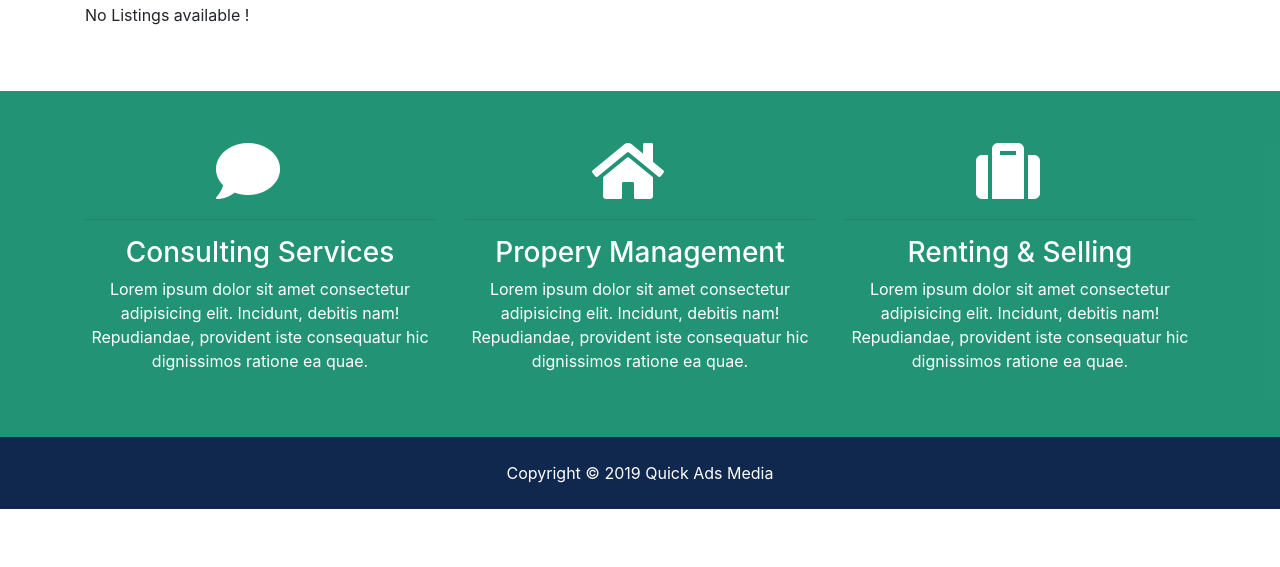
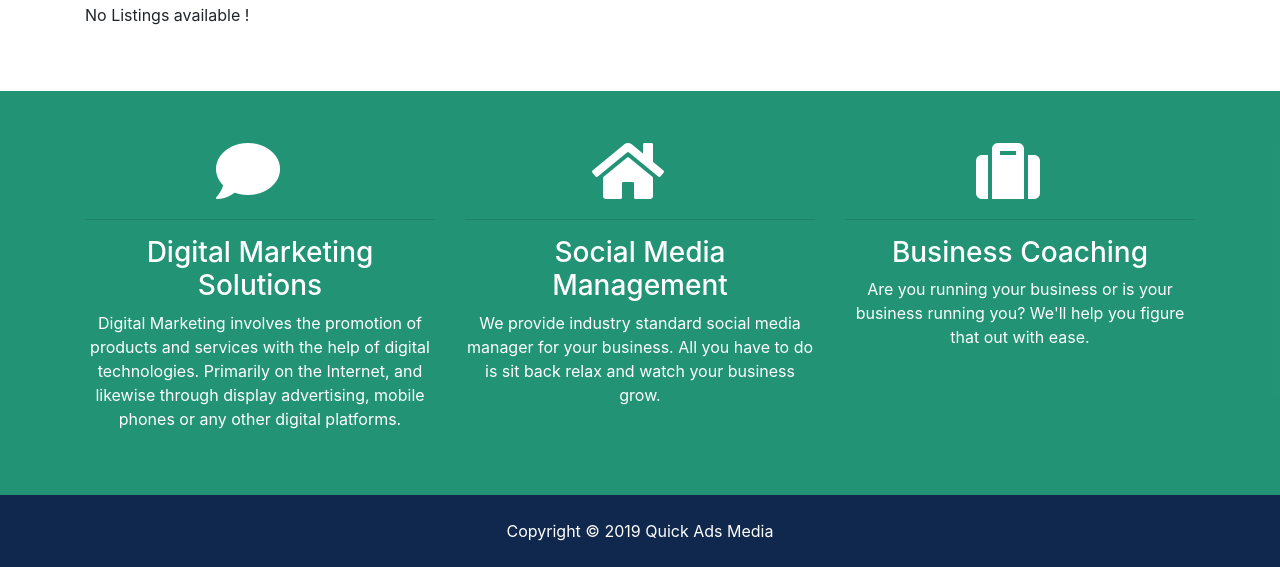
Before and after one commit to rdhananjay7/django-bizz-admin, a Django app: page / in a window 1280 px wide. Shown: the part 873-1440 px from the top of the page. Before the commit the page ends 1382 px from the top, so only its background shows below. Run offline with Django 3.2, Linux system fonts and the light colour scheme; data that the repository does not hold is empty; some libraries are stand-ins or nearby versions.

Commit message:
Updated all the Lorem Ipsum content across the html files

```diff
--- a/contacts/views.py
+++ b/contacts/views.py
@@ -12,7 +12,7 @@ def contact(request):
     phone = request.POST['phone']
     message = request.POST['message']
     user_id = request.POST['user_id']
-    listing_email = request.POST['listing_email']
+    #listing_email = request.POST['listing_email']
 
     #  Check if user has made inquiry already
     if request.user.is_authenticated:
@@ -31,7 +31,7 @@ def contact(request):
     #   'Property Listing Inquiry',
     #   'There has been an inquiry for ' + listing + '. Sign into the admin panel for more info',
     #   'traversy.brad@gmail.com',
-    #   [realtor_email, 'techguyinfo@gmail.com'],
+    #   [listing_email, 'techguyinfo@gmail.com'],
     #   fail_silently=False
     # )
 
--- a/templates/accounts/dashboard.html
+++ b/templates/accounts/dashboard.html
@@ -38,12 +38,12 @@
         <div class="col-md-12">
           <h2>Welcome {{ user.first_name }}</h2>
           {% if contacts %}
-            <p>Here are the property listings that you have inquired about</p>
+            <p>Here are the business listings that you have inquired about</p>
             <table class="table">
               <thead>
                 <tr>
                   <th scope="col">#</th>
-                  <th scope="col">Property</th>
+                  <th scope="col">Business Listing</th>
                   <th></th>
                 </tr>
               </thead>
--- a/templates/pages/index.html
+++ b/templates/pages/index.html
@@ -110,26 +110,20 @@
             <div class="col-md-4">
                 <i class="fas fa-comment fa-4x mr-4"></i>
                 <hr>
-                <h3>Consulting Services</h3>
-                <p>Lorem ipsum dolor sit amet consectetur adipisicing elit. Incidunt, debitis nam! Repudiandae,
-                    provident iste consequatur
-                    hic dignissimos ratione ea quae.</p>
+                <h3>Digital Marketing Solutions</h3>
+                <p>Digital Marketing involves the promotion of products and services with the help of digital technologies. Primarily on the Internet, and likewise through display advertising, mobile phones or any other digital platforms.</p>
             </div>
             <div class="col-md-4">
                 <i class="fas fa-home fa-4x mr-4"></i>
                 <hr>
-                <h3>Propery Management</h3>
-                <p>Lorem ipsum dolor sit amet consectetur adipisicing elit. Incidunt, debitis nam! Repudiandae,
-                    provident iste consequatur
-                    hic dignissimos ratione ea quae.</p>
+                <h3>Social Media Management</h3>
+                <p>We provide industry standard social media manager for your business. All you have to do is sit back relax and watch your business grow. </p>
             </div>
             <div class="col-md-4">
                 <i class="fas fa-suitcase fa-4x mr-4"></i>
                 <hr>
-                <h3>Renting & Selling</h3>
-                <p>Lorem ipsum dolor sit amet consectetur adipisicing elit. Incidunt, debitis nam! Repudiandae,
-                    provident iste consequatur
-                    hic dignissimos ratione ea quae.</p>
+                <h3>Business Coaching</h3>
+                <p>Are you running your business or is your business running you? We'll help you figure that out with ease.</p>
             </div>
         </div>
     </div>
```
Also changed, not shown: bizzconnect/settings.py (+8 -0 lines), templates/pages/about.html (+3 -7 lines), bizzconnect/static/img/about.jpg, bizzconnect/static/img/about1.jpg (added).
